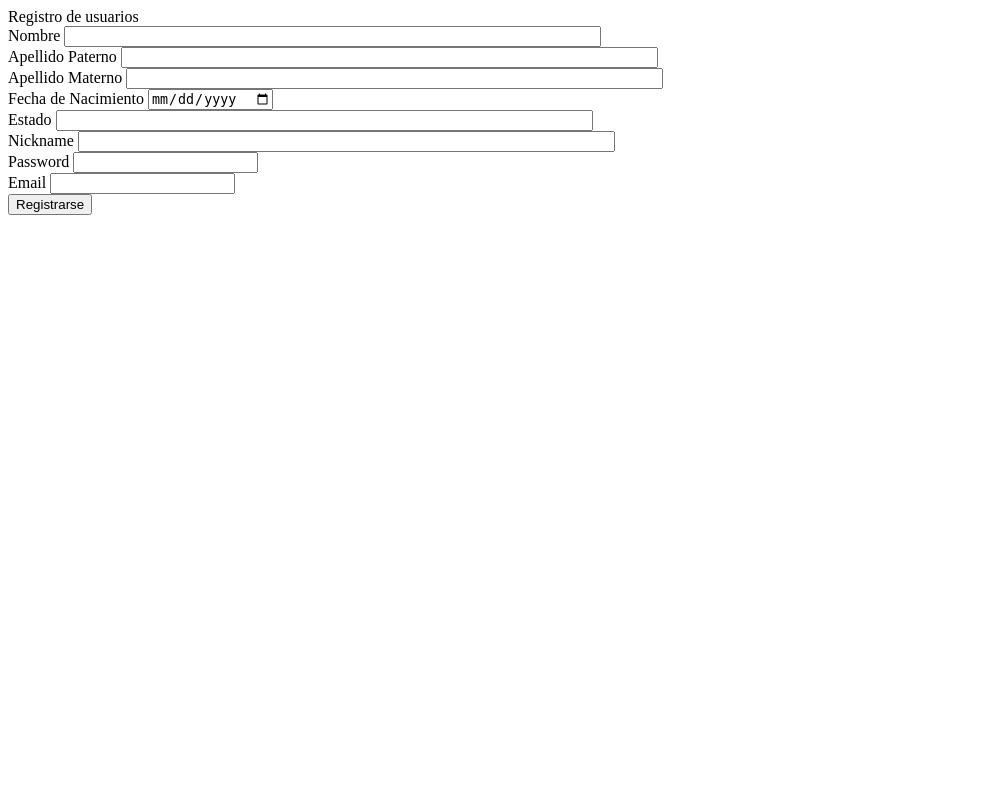
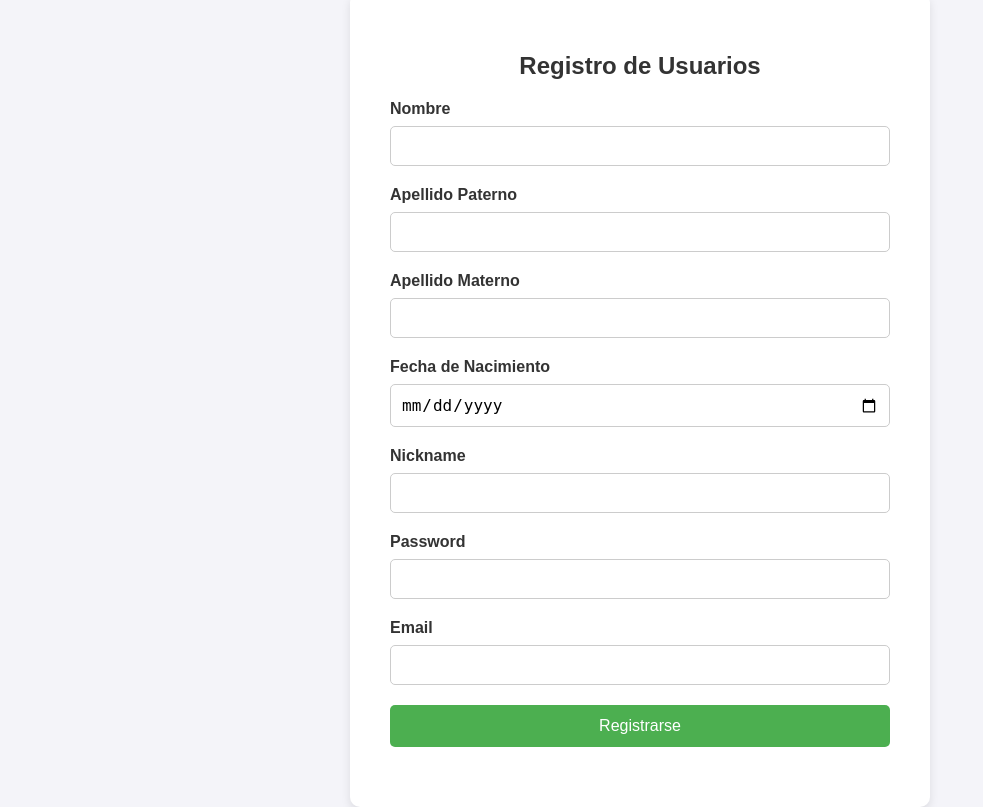
Before and after one commit to wieneberMA/Servicio-API-REST_Flask, a Flask app: page /registro/ in a window 1280 px wide. Shown: the whole page, without its empty margins (0-983 px from the left). Before the commit the page ends 215 px from the top, so only its background shows below. Run offline with Flask 3, Linux system fonts and the light colour scheme.

Commit message:
se Definen Estilos Login,Registros,Lista

```diff
--- a/app.py
+++ b/app.py
@@ -12,6 +12,7 @@ app = Flask(__name__)
 app.config['SQLALCHEMY_DATABASE_URI'] = f'mysql://{Config.DB_USERNAME}:{Config.DB_PASSWORD}@{Config.DB_HOST}/{Config.DB_NAME}'
 app.config['SQLALCHEMY_TRACK_MODIFICATIONS'] = False
 app.config['JWT_SECRET_KEY'] = '7110c8ae51a4b5af97be6534caef90e4bb9bdcb3380af008f90b23a5d1616bf319bc298105da20fe'
+app.config['SECRET_KEY'] = '1q2w3e4r5t6y7u8i9o0p'
 
 db = SQLAlchemy(app)
 migrate = Migrate(app, db)
@@ -36,6 +37,7 @@ def protected():
     return 'Acceso permitido'
 
 @app.route('/users')
+# @jwt_required()
 def get_users():
     users = User.query.all()
     return render_template("Users_list.html", users=users)
@@ -51,10 +53,11 @@ def show_login():
             # User exists and password is correct, login successful
             access_token = create_access_token(identity=user.email)
             print(f"Acces Token:{access_token}" )
+            jsonify(access_token=access_token), 200
             return redirect(url_for('get_users'))
         else:
             # Invalid credentials
-            error = 'Invalid username or password'
+            error = 'Correo o Contraseña No valido'
             return render_template("login.html", error=error, token_denied=True), 401
     return render_template("login.html")
 
@@ -68,7 +71,6 @@ def show_signup_form():
             apellido_paterno=form.apellido_paterno.data,
             apellido_materno=form.apellido_materno.data,
             fecha_nacimiento=form.fecha_nacimiento.data,
-            estado=form.estado.data,
             nickname=form.nickname.data,
             email=form.email.data,
             password=generate_password_hash(form.password.data, method='pbkdf2:sha256')
--- a/models.py
+++ b/models.py
@@ -6,21 +6,21 @@ class User(db.Model):
     apellido_paterno = db.Column(db.String(100), nullable=False)
     apellido_materno = db.Column(db.String(100), nullable=False)
     fecha_nacimiento = db.Column(db.Date, nullable=False)
-    estado = db.Column(db.String(100), nullable=False)
     nickname = db.Column(db.String(100), nullable=False)
     email = db.Column(db.String(100), nullable=False, unique=True)
     password = db.Column(db.String(128), nullable=False)
     is_active = db.Column(db.Boolean, default=True)
 
-    def __init__(self, nombre, apellido_paterno, apellido_materno, fecha_nacimiento, estado, nickname, email, password):
+    def __init__(self, nombre, apellido_paterno, apellido_materno, fecha_nacimiento, estado, nickname, email, password,is_active):
         self.nombre = nombre
         self.apellido_paterno = apellido_paterno
         self.apellido_materno = apellido_materno
         self.fecha_nacimiento = fecha_nacimiento
-        self.estado = estado
         self.nickname = nickname
         self.email = email
         self.password = password
+        self.is_active = is_active
+
 
 
     def __repr__(self):
--- /dev/null
+++ b/static/styles_registro.css
@@ -0,0 +1,74 @@
+/* General styles */
+body {
+    font-family: 'Arial', sans-serif;
+    background-color: #f4f4f9;
+    display: flex;
+    justify-content: center;
+    align-items: center;
+    height: 100vh;
+    margin: 0;
+}
+
+/* Container for the registration form */
+.register-container {
+    background-color: #fff;
+    padding: 40px;
+    border-radius: 10px;
+    box-shadow: 0px 4px 10px rgba(0, 0, 0, 0.1);
+    max-width: 500px;
+    width: 100%;
+    text-align: center;
+}
+
+/* Form title */
+h2 {
+    margin-bottom: 20px;
+    color: #333;
+}
+
+/* Input group styles */
+.input-group {
+    margin-bottom: 20px;
+    text-align: left;
+}
+
+.input-group label {
+    display: block;
+    margin-bottom: 8px;
+    font-weight: bold;
+    color: #333;
+}
+
+.input-field {
+    width: 100%;
+    padding: 10px;
+    border-radius: 5px;
+    border: 1px solid #ccc;
+    font-size: 16px;
+    box-sizing: border-box;
+}
+
+/* Submit button styles */
+.btn-submit {
+    background-color: #4CAF50;
+    color: white;
+    border: none;
+    padding: 12px 20px;
+    border-radius: 5px;
+    font-size: 16px;
+    cursor: pointer;
+    width: 100%;
+    transition: background-color 0.3s ease;
+}
+
+.btn-submit:hover {
+    background-color: #45a049;
+}
+
+/* Error message styles */
+.error-message {
+    color: red;
+    font-weight: bold;
+    margin-top: 5px;
+    font-size: 14px;
+}
--- a/templates/form_registro.html
+++ b/templates/form_registro.html
@@ -1,66 +1,75 @@
-{% block title %}Registro de usuarios{% endblock %}
+<!DOCTYPE html>
+<html lang="en">
+<head>
+    <meta charset="UTF-8">
+    <meta name="viewport" content="width=device-width, initial-scale=1.0">
+    <title>{% block title %}Registro de usuarios{% endblock %}</title>
+    <link rel="stylesheet" href="/static/styles_registro.css">
+</head>
+<body>
+    <div class="register-container">
+        <h2>Registro de Usuarios</h2>
+        <form action="" method="post" novalidate class="register-form">
+            {{ form.hidden_tag() }}
 
-{% block content %}
-    <form action="" method="post" novalidate>
-        {{ form.hidden_tag() }}
-        <div>
-            {{ form.nombre.label }}
-            {{ form.nombre(size=64) }}<br>
+            <div class="input-group">
+                <label for="nombre">{{ form.nombre.label }}</label>
+                {{ form.nombre(size=64, class_="input-field") }}
                 {% for error in form.nombre.errors %}
-            <span style="color: red;">{{ error }}</span>
+                    <span class="error-message">{{ error }}</span>
                 {% endfor %}
             </div>
-        <div>
-            {{ form.apellido_paterno.label }}
-            {{ form.apellido_paterno(size=64) }}<br>
+
+            <div class="input-group">
+                <label for="apellido_paterno">{{ form.apellido_paterno.label }}</label>
+                {{ form.apellido_paterno(size=64, class_="input-field") }}
                 {% for error in form.apellido_paterno.errors %}
-            <span style="color: red;">{{ error }}</span>
+                    <span class="error-message">{{ error }}</span>
                 {% endfor %}
             </div>
-        <div>
-            {{ form.apellido_materno.label }}
-            {{ form.apellido_materno(size=64) }}<br>
+
+            <div class="input-group">
+                <label for="apellido_materno">{{ form.apellido_materno.label }}</label>
+                {{ form.apellido_materno(size=64, class_="input-field") }}
                 {% for error in form.apellido_materno.errors %}
-            <span style="color: red;">{{ error }}</span>
+                    <span class="error-message">{{ error }}</span>
                 {% endfor %}
             </div>
-        <div>
-            {{ form.fecha_nacimiento.label }}
-            {{ form.fecha_nacimiento(type="date") }}<br>
+
+            <div class="input-group">
+                <label for="fecha_nacimiento">{{ form.fecha_nacimiento.label }}</label>
+                {{ form.fecha_nacimiento(type="date", class_="input-field") }}
                 {% for error in form.fecha_nacimiento.errors %}
-            <span style="color: red;">{{ error }}</span>
+                    <span class="error-message">{{ error }}</span>
                 {% endfor %}
             </div>
-        <div>
-            {{ form.estado.label }}
-            {{ form.estado(size=64) }}<br>
-            {% for error in form.estado.errors %}
-            <span style="color: red;">{{ error }}</span>
+            <div class="input-group">
+                <label for="nickname">{{ form.nickname.label }}</label>
+                {{ form.nickname(size=64, class_="input-field") }}
+                {% for error in form.nickname.errors %}
+                    <span class="error-message">{{ error }}</span>
                 {% endfor %}
             </div>
-        <div>
-            {{ form.nickname.label }}
-            {{ form.nickname(size=64) }}<br>
-            {% for error in form.nickname.errors %}
-            <span style="color: red;">{{ error }}</span>
+
+            <div class="input-group">
+                <label for="password">{{ form.password.label }}</label>
+                {{ form.password(class_="input-field") }}
+                {% for error in form.password.errors %}
+                    <span class="error-message">{{ error }}</span>
                 {% endfor %}
             </div>
-        <div>
-            {{ form.password.label }}
-            {{ form.password }}<br>
-            {% for error in form.password.errors %}
-            <span style="color: red;">{{ error }}</span>
+
+            <div class="input-group">
+                <label for="email">{{ form.email.label }}</label>
+                {{ form.email(class_="input-field") }}
+                {% for error in form.email.errors %}
+                    <span class="error-message">{{ error }}</span>
                 {% endfor %}
             </div>
-        <div>
-            {{ form.email.label }}
-            {{ form.email }}<br>
-            {% for error in form.email.errors %}
-            <span style="color: red;">{{ error }}</span>
-            {% endfor %}
-        </div>
-        <div>
-            {{ form.submit() }}
+            <div class="input-group">
+                {{ form.submit(class_="btn-submit") }}
             </div>
         </form>
-{% endblock %}
+    </div>
+</body>
+</html>
```
Also changed, not shown: migrations/versions/26a4c435e44b_.py (added, +32 -0 lines), static/styles.css (added, +43 -0 lines), static/styles_login.css (added, +85 -0 lines), templates/Users_list.html (+27 -12 lines), templates/login.html (+23 -13 lines), static/stuyle.css (deleted). Lines whose indentation alone changed are shown as unchanged.
